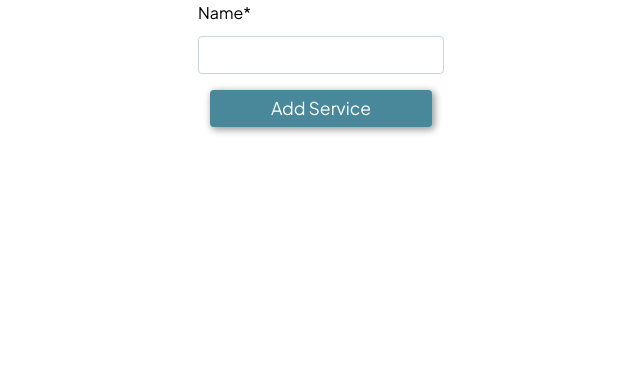
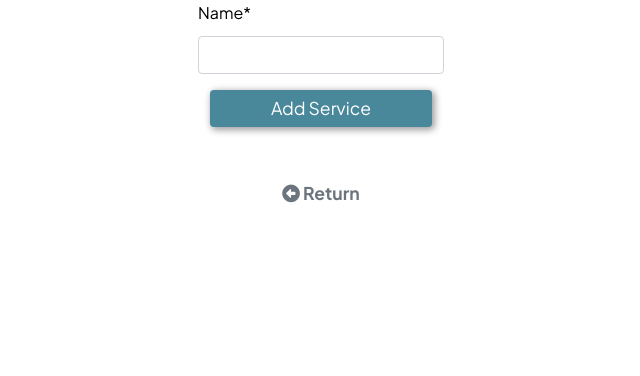
Before and after one commit to zbigniewszulc/ip-appointments, a Django app: page /services/add/ in a window 1280 px wide. Shown: the part 241-617 px from the top of the page, without its empty margins (319-959 px from the left). Run offline with Django 4.2, Linux system fonts and the light colour scheme; a user stored in the database is signed in; some libraries are stand-ins or nearby versions; some web fonts are replaced.

Commit message:
Add return button to pages: /services/add and  /services/edit

```diff
--- a/appointment/templates/appointment/add_service.html
+++ b/appointment/templates/appointment/add_service.html
@@ -12,6 +12,10 @@
           {{ form|crispy }}
           <button type="submit" class="btn btn-primary">Add Service</button>
         </form>
+        <a href="{% url 'get_services' %}" class="btn btn-sm btn-outline-secondary fw-bold mt-5">
+          <i class="fa-solid fa-circle-left"></i>
+          Return
+        </a>
       </div>
     </div>
   </div>
--- a/appointment/templates/appointment/edit_service.html
+++ b/appointment/templates/appointment/edit_service.html
@@ -12,6 +12,10 @@
           {{ form|crispy }}
           <button type="submit" class="btn btn-primary">Update Service</button>
         </form>
+        <a href="{% url 'get_services' %}" class="btn btn-sm btn-outline-secondary fw-bold mt-5">
+          <i class="fa-solid fa-circle-left"></i>
+          Return
+        </a>
       </div>
     </div>
   </div>
```
